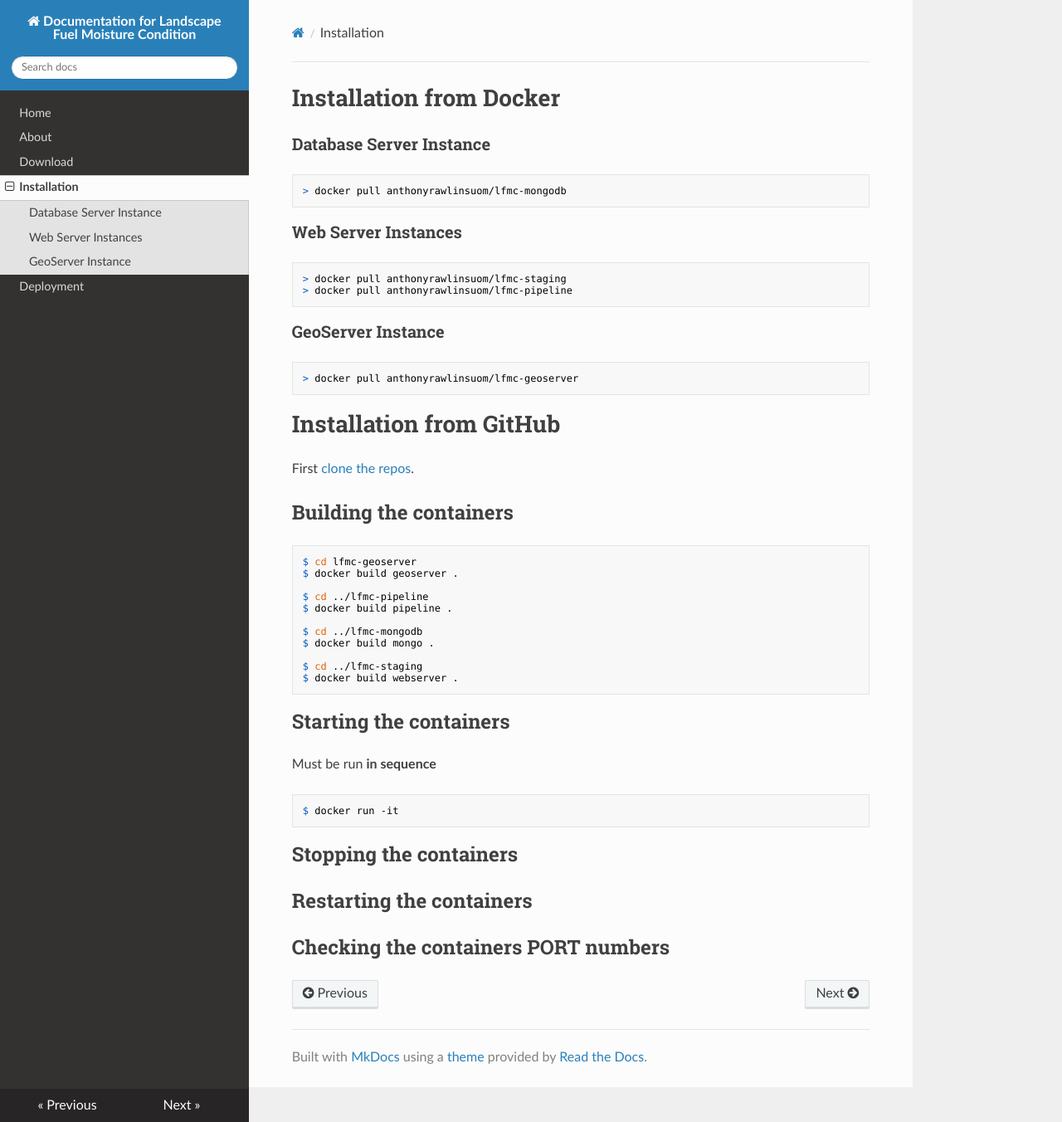
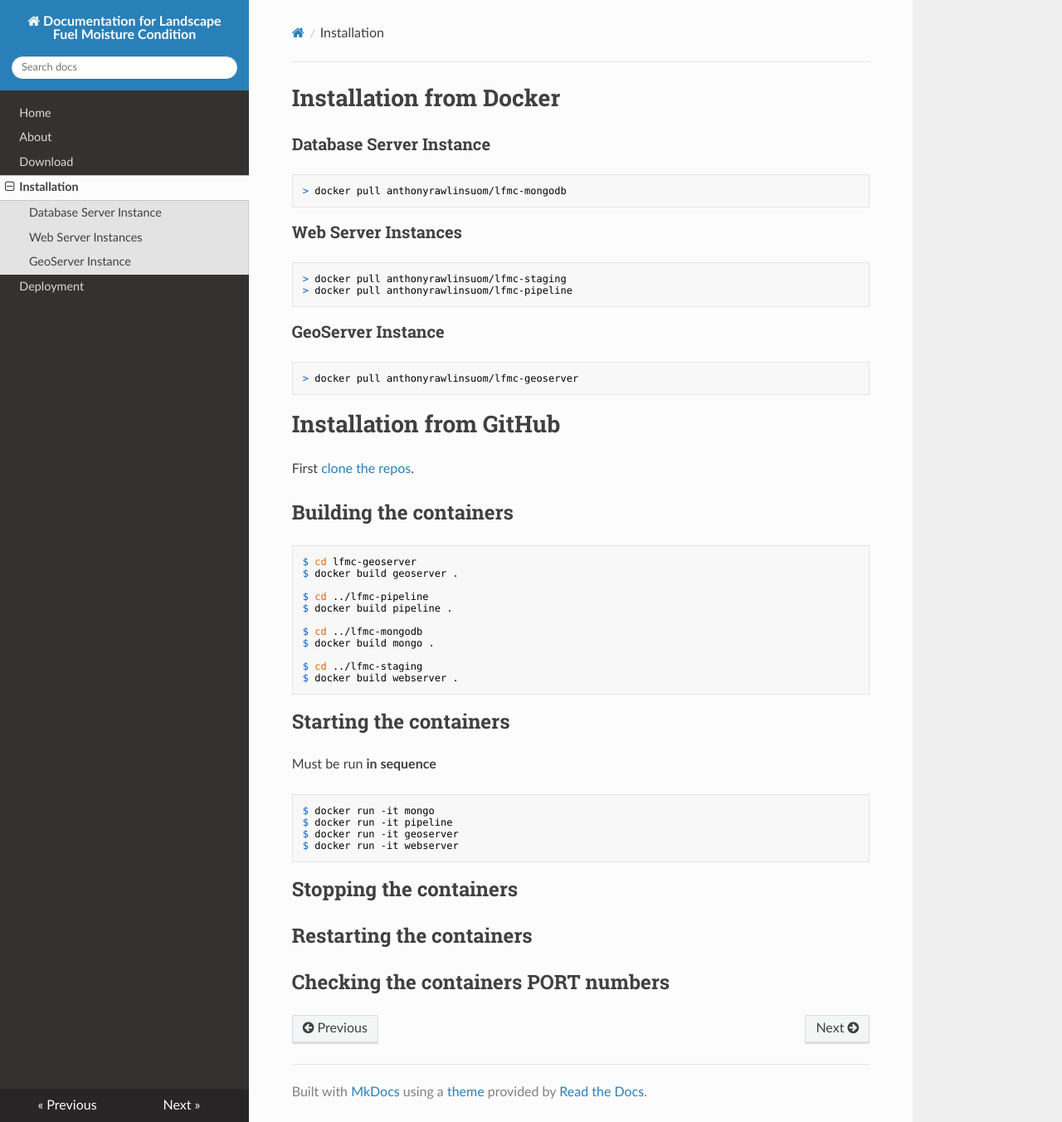
Before and after one commit to AnthonyRawlinsUoM/lfmc-docs, an MkDocs documentation site: the page built from docs/install.md, in a window 1280 px wide and 1352 px high. Shown: the whole window at 83% size. Built offline with MkDocs 1.6.1, drawn with Linux system fonts in a browser that asks for light colours; nearby versions of some CDN libraries; old or Windows-style settings are respelled for this version of MkDocs.

```diff
--- a/docs/install.md
+++ b/docs/install.md
@@ -35,7 +35,10 @@ First [clone the repos](download).
 
 Must be run **in sequence**
 
-	$ docker run -it
+	$ docker run -it mongo
+	$ docker run -it pipeline
+	$ docker run -it geoserver
+	$ docker run -it webserver
 
 ## Stopping the containers
 
```
Also changed, not shown: docs/index.md (+2 -0 lines).
